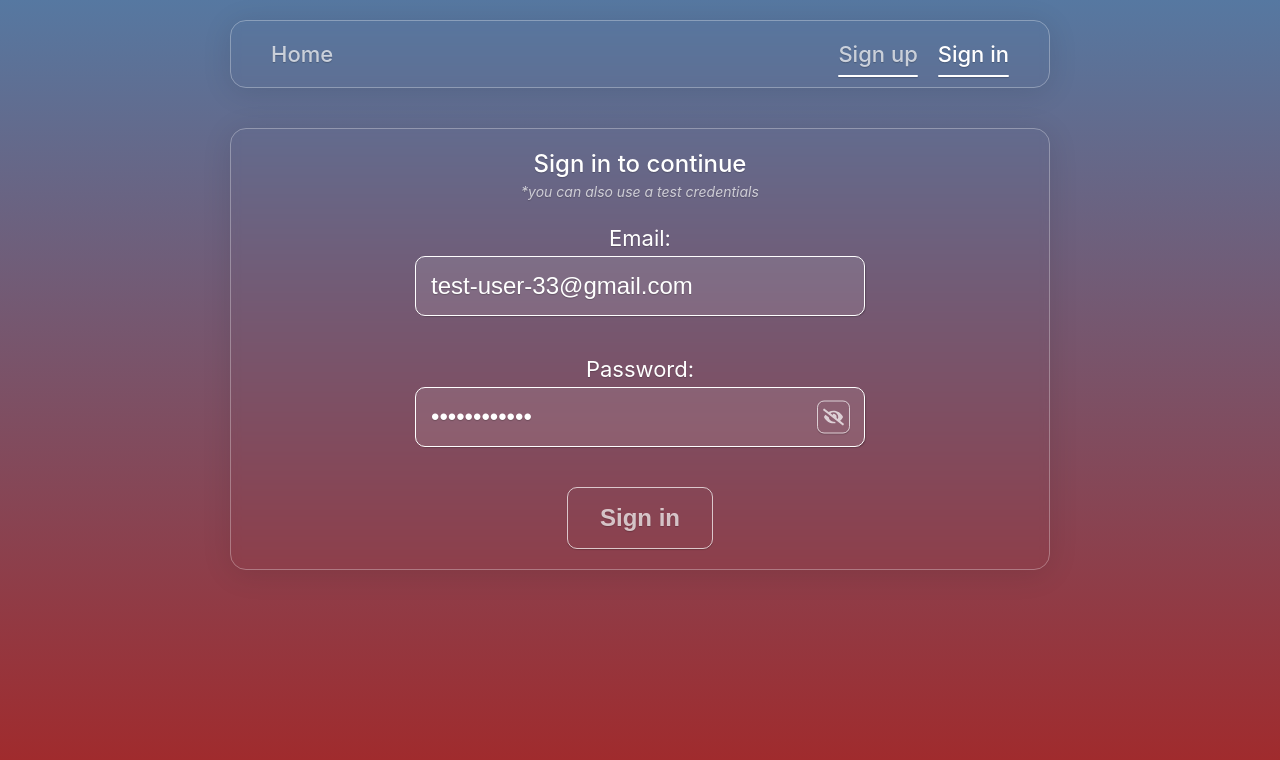
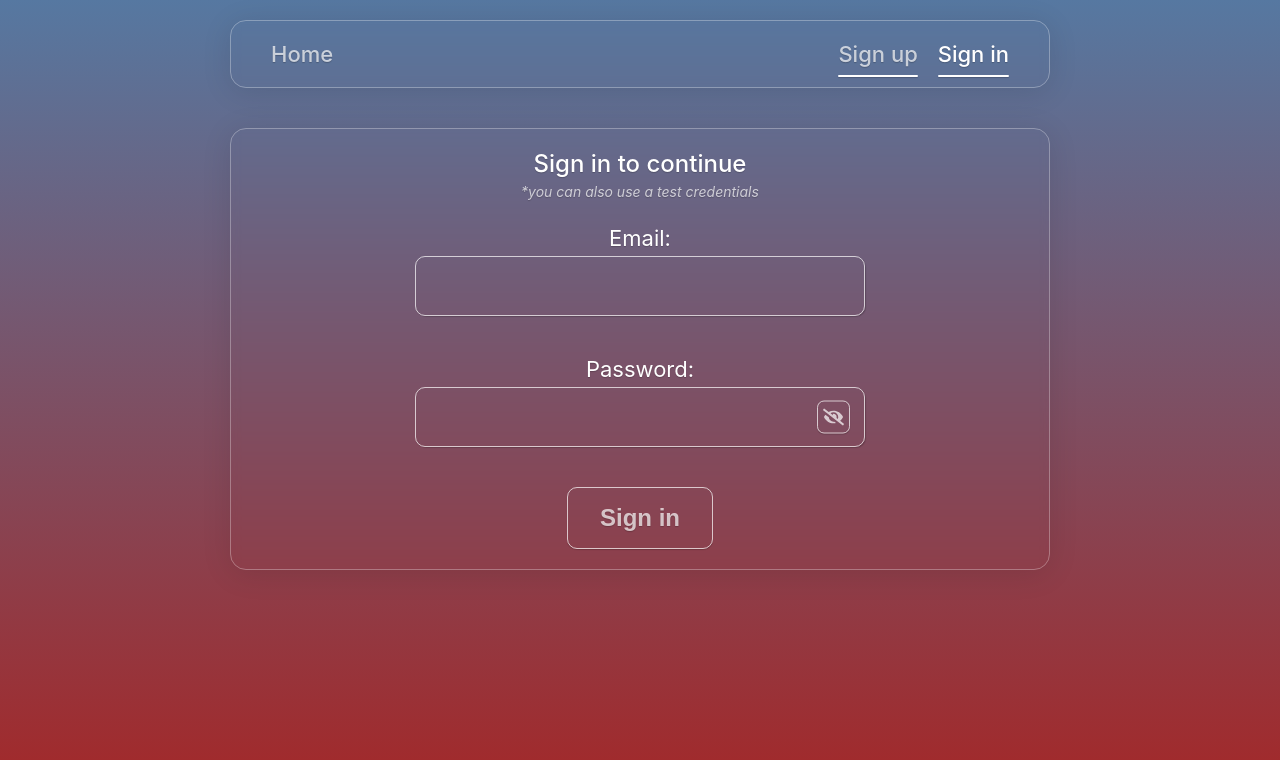
Before and after one commit to Omelianov/goit-react-hw-08-phonebook, a React (Create React App) app: page /goit-react-hw-08-phonebook/login in a window 1280 px wide. Shown: the top 760 px of the page. Built offline with nearby package versions, Linux system fonts and the light colour scheme.

Commit message:
initial state set as null

```diff
--- a/src/components/LoginForm/LoginForm.jsx
+++ b/src/components/LoginForm/LoginForm.jsx
@@ -19,19 +19,19 @@ import {
 } from './LoginForm.styled';
 
 const initialValues = {
-  email: 'test-user-33@gmail.com',
-  password: 'Test-user-33',
+  email: '',
+  password: '',
 };
 
 export const LoginForm = () => {
   const dispatch = useDispatch();
   const [passwordShown, setPasswordShown] = useState(false);
 
-  const handleSubmit = (values, { resetForm }) => {
+  const handleSubmit = (value, { resetForm }) => {
     dispatch(
       logIn({
-        email: values.email,
-        password: values.password,
+        email: value.email,
+        password: value.password,
       })
     );
 
```
